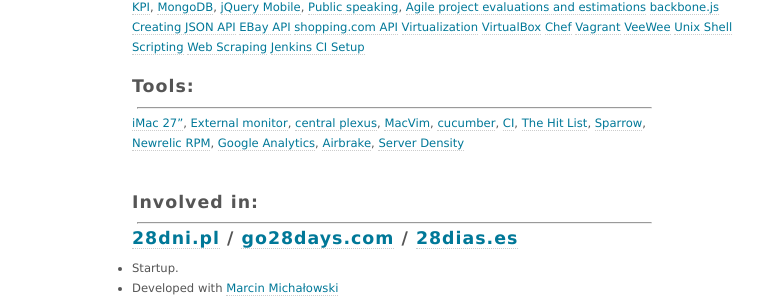
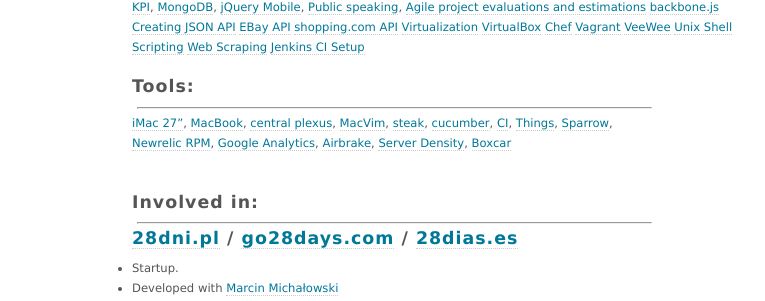
Before and after one commit to pr0d1r2/pr0d1r2.github.com, a Jekyll site: the page built from index.md, in a window 1280 px wide. Shown: the part 268-569 px from the top of the page, without its empty margins (248-1013 px from the left). Built offline with Jekyll 4.4.1, drawn with Linux system fonts in a browser that asks for light colours.

Commit message:
Update tools.

```diff
--- a/index.md
+++ b/index.md
@@ -72,18 +72,20 @@ My clients make more profit and decrease their costs via intelligent usage of to
 <hr>
 
 [iMac 27"](http://www.apple.com/imac/),
-[External monitor](http://support.dell.com/support/edocs/monitors/2005FPW/En/about.htm),
+[MacBook](http://lowendmac.com/macbook/macbook-white-2008.html),
 [central plexus](https://github.com/doubledrones/central_plexus),
 [MacVim](http://code.google.com/p/macvim/),
+[steak](https://github.com/cavalle/steak),
 [cucumber](http://cukes.info/),
 [CI](http://en.wikipedia.org/wiki/Continuous_integration),
-[The Hit List](http://www.potionfactory.com/thehitlist/),
-[Sparrow](http://www.sparrowmailapp.com/),
+[Things](http://culturedcode.com/things),
+[Sparrow](http://www.sparrowmailapp.com),
 <br/>
-[Newrelic RPM](http://newrelic.com/),
+[Newrelic RPM](http://newrelic.com),
 [Google Analytics](http://en.wikipedia.org/wiki/Google_Analytics),
 [Airbrake](http://airbrake.io/pages/home),
-[Server Density](http://www.serverdensity.com/)
+[Server Density](http://www.serverdensity.com),
+[Boxcar](http://boxcar.io)
 
 <br/>
 <br/>
```
Also changed, not shown: 1 other file.
